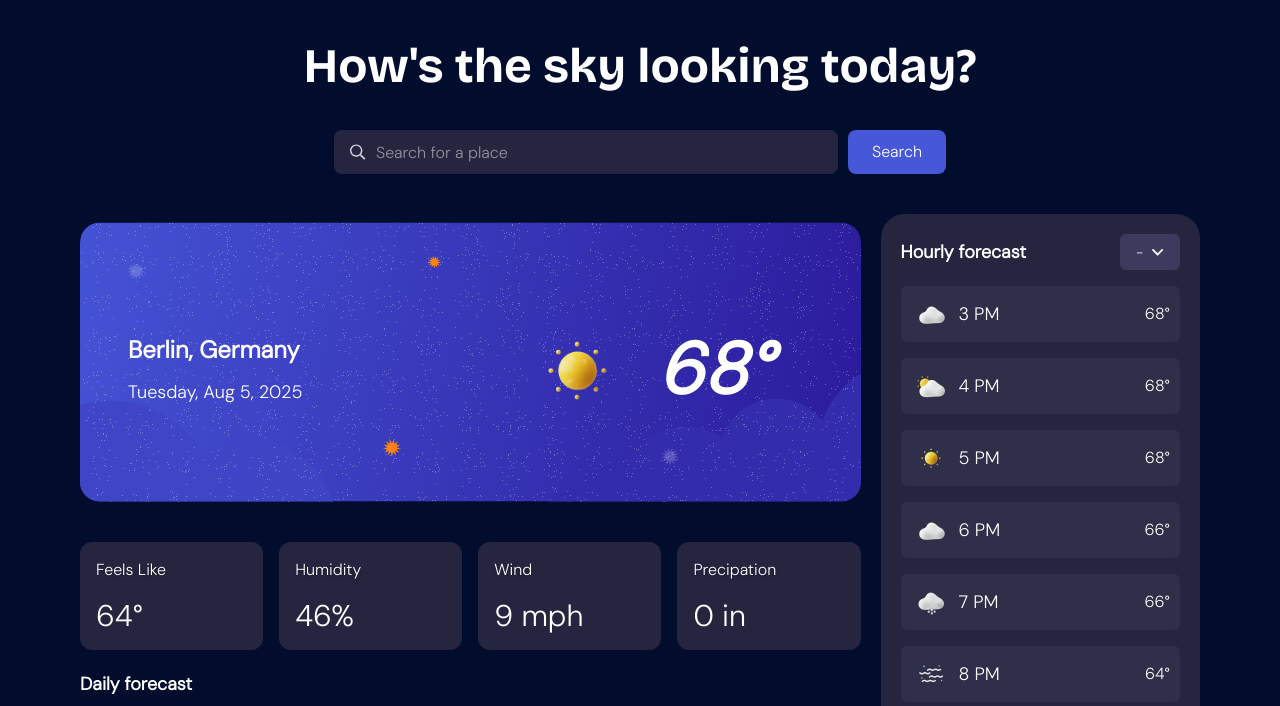
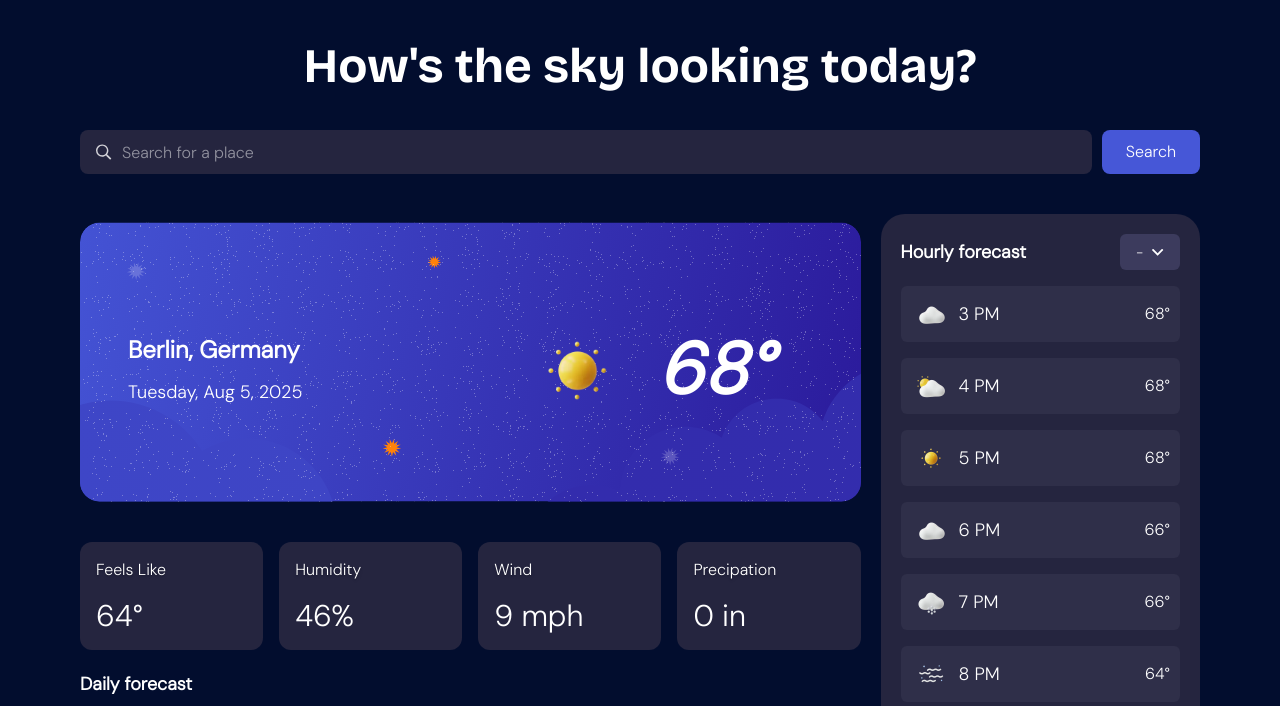
Before and after one commit to jeremiahoriowo/Weather-app-team-collab, a website: page index.html in a window 1280 px wide. Shown: the part 94-800 px from the top of the page. Drawn offline with nearby package versions, Linux system fonts and the light colour scheme.

Commit message:
Not feasible change made. (To the form field)

```diff
--- a/index.html
+++ b/index.html
@@ -92,7 +92,8 @@
 
 		<!-- The input field on the Hero view -->
 		<form class="flex sm:flex-row flex-col items-center justify-center gap-2.5 mt-10">
-			<div class="flex flex-col relative w-[45%]">
+			<div class="flex flex-col relative w-full">
+
 				<div class="flex items-center gap-2.5 w-full max-sm:w-full bg-[#25253f] peer-[focus]: rounded-lg px-4 h-11">
 					<img src="assets/images/icon-search.svg" class="h-4">
 					<input type="text" placeholder="Search for a place" class="text-sm text-white text-[100%] outline-none bg-transparent focus:bg-[] w-full group h-full max-sm:focus:py-1 sm:flex-1">
@@ -106,6 +107,7 @@
 					<div class="rounded-md px-2.5 py-2 text-white text-md item-start cursor-pointer hover:bg-[#3c3b5d]" id="js-search-suggestions">Surulere</div>
 
 				</div>
+
 			</div>
 			<button type="submit" class="text-white focus-visible:btn-outline max-sm:w-full py-2.5 px-6 rounded-lg cursor-pointer bg-[#4657d7] transition-all hover:bg-[#2739bd]" id="submit">Search</button>
 		</form>
```
